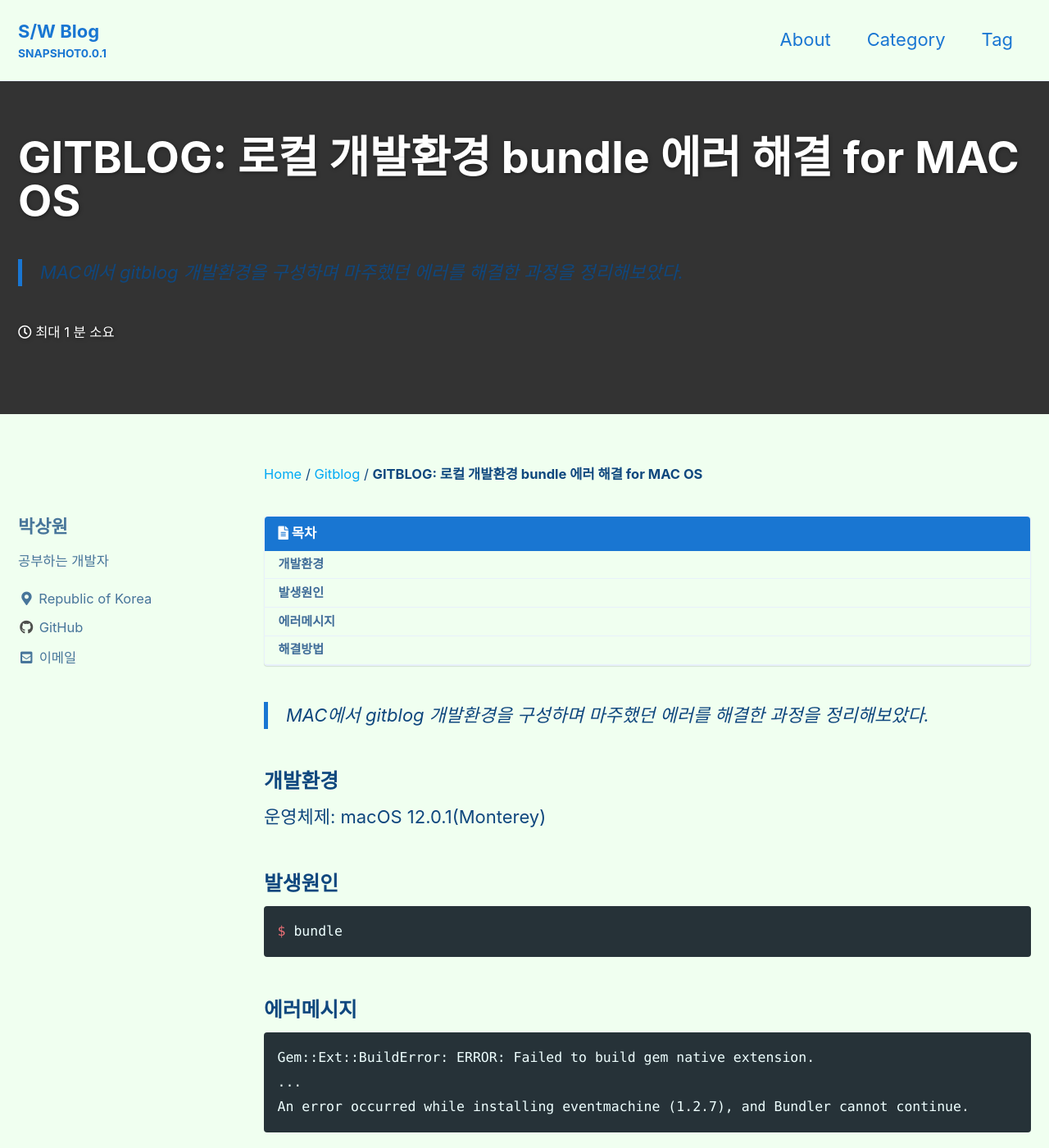
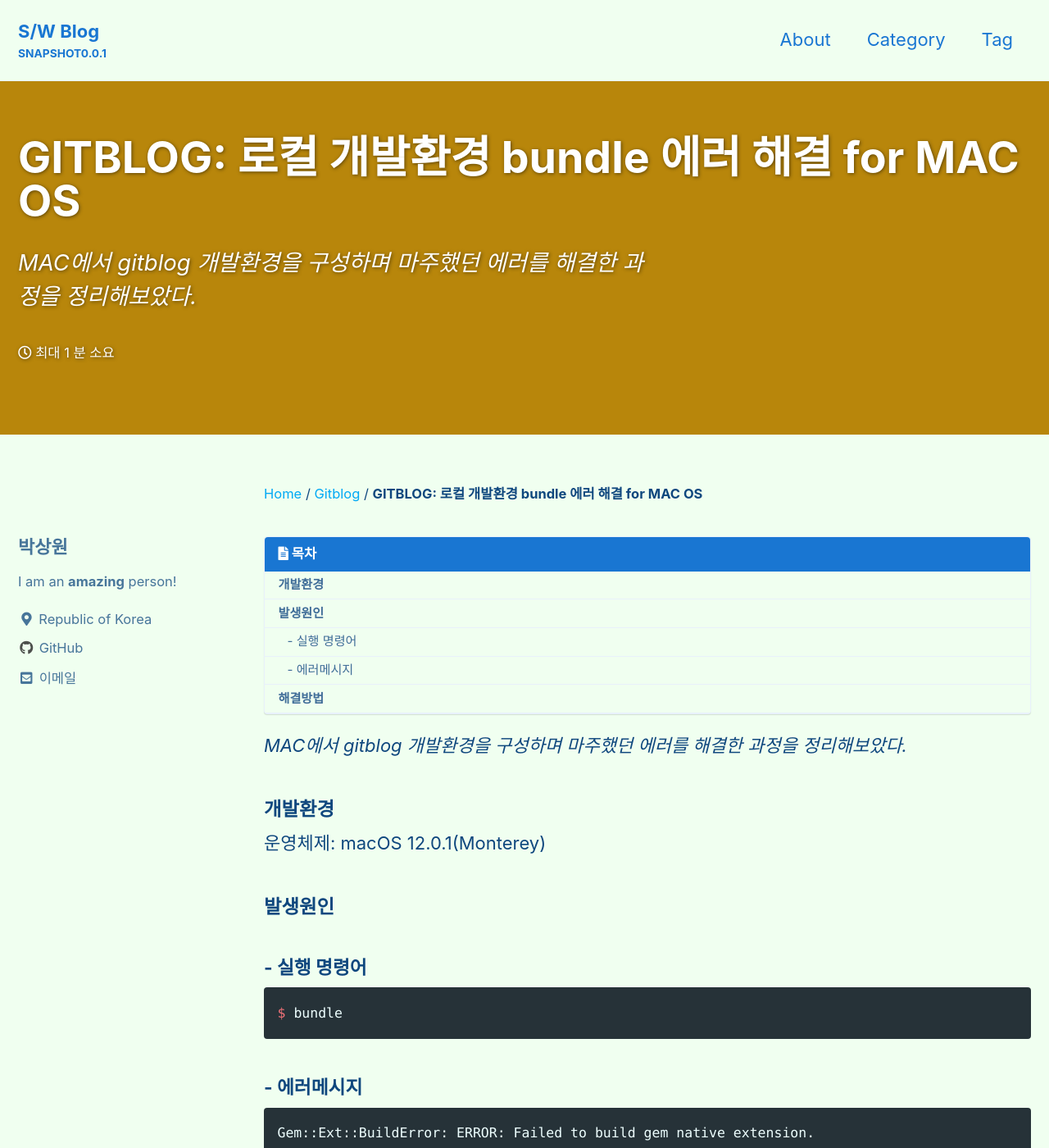
Before and after one commit to SangWonPark/sangwonpark.github.com, a Jekyll site: the page built from _posts/2022-01-20-gitblog-set-dev.md, in a window 1280 px wide and 1400 px high. Shown: the whole window at 82% size. Built offline with Jekyll 4.4.1, drawn with Linux system fonts in a browser that asks for light colours; cached includes are drawn as plain includes.

Commit message:
2022-01-20-gitblog-set-dev.md, 2022-01-16-network-base1.md: 포스팅 업데이트 author: 설명 변경

````diff
--- a/_config.yml
+++ b/_config.yml
@@ -103,7 +103,7 @@ analytics:
 author:
   name             : "박상원"
   avatar           : # path of avatar image, e.g. "/assets/images/bio-photo.jpg"
-  bio              : "공부하는 개발자"
+  bio              : "I am an **amazing** person!"
   location         : "Republic of Korea"
   email            : "sangwonpark93@gmail.com"
   links:
--- a/_posts/2022-01-20-gitblog-set-dev.md
+++ b/_posts/2022-01-20-gitblog-set-dev.md
@@ -17,26 +17,27 @@ toc_sticky: true
 toc_label: "목차"
 ---
 
-> MAC에서 gitblog 개발환경을 구성하며 마주했던 에러를 해결한 과정을 정리해보았다.
+_MAC에서 gitblog 개발환경을 구성하며 마주했던 에러를 해결한 과정을 정리해보았다._
 
-### 개발환경
+#### 개발환경
 
 운영체제: macOS 12.0.1(Monterey)
 
-### 발생원인
+#### 발생원인
 
+##### - 실행 명령어
 ```bash
 $ bundle
 ```
 
-### 에러메시지
+##### - 에러메시지
 ```liquid
 Gem::Ext::BuildError: ERROR: Failed to build gem native extension.
 ...
 An error occurred while installing eventmachine (1.2.7), and Bundler cannot continue.
 ```
 
-### 해결방법
+#### 해결방법
 ruby를 재설치하며 해결했다.
 
 ```bash
@@ -53,7 +54,6 @@ For compilers to find ruby you may need to set:
   export CPPFLAGS="-I/usr/local/opt/ruby/include"
 ```
 
-
 위와같이 제공된 ruby 를 PATH에 등록하는 명령어 수행 후
 
 컴파일러가 ruby를 인식할 수 있도록 그 다음 제시된 명령어를 입력하고, .zshrc 파일에 추가로 등록해준다.
````
Also changed, not shown: other parts of _posts/2022-01-20-gitblog-set-dev.md (+1 -1 lines), _posts/2022-01-16-network-base1.md (+1 -1 lines).
